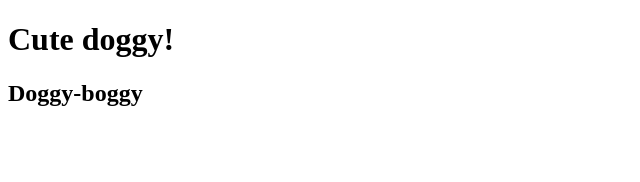
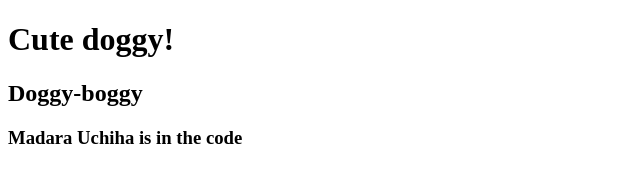
Before and after one commit to git-shlok/test-git, a plain HTML site: page active.html in a window 1280 px wide. Shown: the whole page, without its empty margins (0-640 px from the left). Drawn offline with Linux system fonts and the light colour scheme.

Commit message:
Update active.html
Enter Madara Uchiha

```diff
--- a/active.html
+++ b/active.html
@@ -9,5 +9,6 @@
 <body>
     <h1>Cute doggy!</h1>
     <h2>Doggy-boggy</h2>
+    <h3>Madara Uchiha is in the code</h3>
 </body>
 </html>
```
